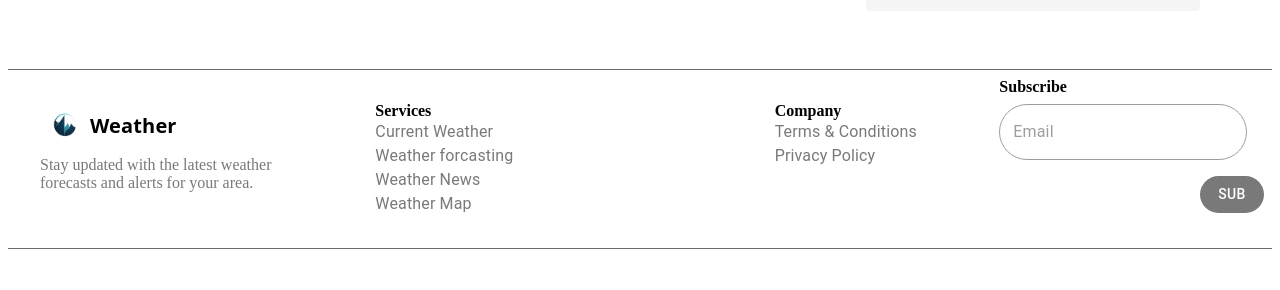
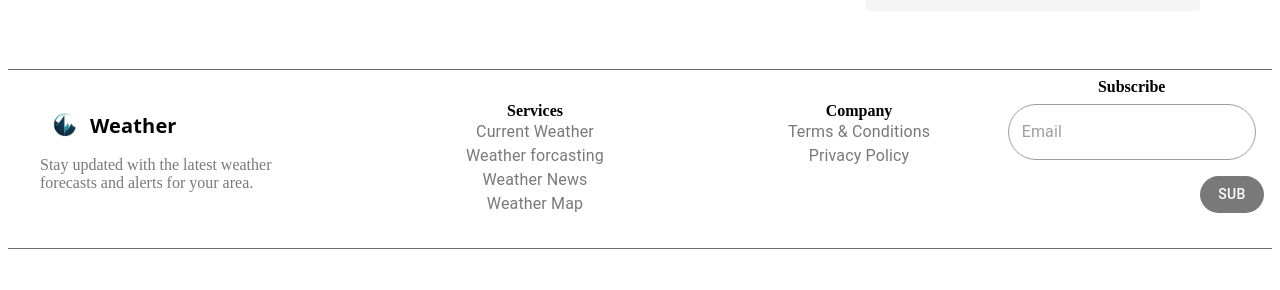
Before and after one commit to athulp281/Weather, a Next.js app: page /home/Home in a window 1280 px wide. Shown: the part 2287-2577 px from the top of the page. Built offline with nearby package versions, Linux system fonts and the light colour scheme; no server answers.

Commit message:
update footer

```diff
--- a/src/components/Footer.js
+++ b/src/components/Footer.js
@@ -22,7 +22,6 @@ function Footer() {
                 sx={{
                     width: "100%",
                     minHeight: 200,
-                    // bgcolor: "black",
                     display: "flex",
                     justifyContent: "center",
                     overflow: "hidden",
@@ -36,7 +35,7 @@ function Footer() {
                             <Box
                                 sx={{
                                     display: "flex",
-                                    width: "50%",
+                                    width: smUp ? "50%" : "100%",
                                     justifyContent: "center",
                                 }}
                             >
@@ -64,7 +63,6 @@ function Footer() {
                                             sx={{
                                                 mt: 1,
                                                 flexGrow: 1,
-                                                // color: "white",
                                                 fontWeight: "bolder",
                                                 fontFamily: "Open Sans",
                                                 fontStyle: "normal",
@@ -84,7 +82,20 @@ function Footer() {
                                     </Box>
                                 </Box>
                             </Box>
-                            <Box sx={{ width: "50%", padding: 4 }}>
+                            <Box
+                                sx={{
+                                    width: smUp ? "50%" : "100%",
+                                    padding: 4,
+                                }}
+                            >
+                                <Box
+                                    sx={{
+                                        display: "flex",
+                                        justifyContent: "center",
+                                        flexDirection: "column",
+                                        alignItems: "center",
+                                    }}
+                                >
                                     <Typography
                                         variant="subtitle"
                                         sx={{ fontWeight: "bolder" }}
@@ -104,10 +115,23 @@ function Footer() {
                                         Weather Map
                                     </Typography>
                                 </Box>
+                            </Box>
                         </Stack>
                         <Stack direction={mdUp ? "row" : "column"} spacing={2}>
-                            {" "}
-                            <Box sx={{ width: "50%", padding: 4 }}>
+                            <Box
+                                sx={{
+                                    width: smUp ? "50%" : "100%",
+                                    padding: 4,
+                                }}
+                            >
+                                <Box
+                                    sx={{
+                                        display: "flex",
+                                        justifyContent: "center",
+                                        flexDirection: "column",
+                                        alignItems: "center",
+                                    }}
+                                >
                                     <Typography
                                         variant="subtitle"
                                         sx={{ fontWeight: "bolder" }}
@@ -121,15 +145,35 @@ function Footer() {
                                         Privacy Policy
                                     </Typography>
                                 </Box>
-                            <Box sx={{ width: "50%", padding: 1 }}>
-                                <Box width={"100%"}>
+                            </Box>
+                            <Box
+                                sx={{
+                                    width: smUp ? "50%" : "100%",
+                                    padding: 1,
+                                }}
+                            >
+                                <Box
+                                    sx={{
+                                        display: "flex",
+                                        justifyContent: "center",
+                                        flexDirection: "column",
+                                        alignItems: "center",
+                                    }}
+                                >
                                     <Typography
                                         variant="subtitle"
                                         sx={{ fontWeight: "bolder" }}
                                     >
                                         Subscribe
                                     </Typography>
-                                    <Box pt={1} width={300}>
+                                    <Box
+                                        pt={1}
+                                        width={smUp ? 300 : "100%"}
+                                        sx={{
+                                            display: "flex",
+                                            justifyContent: "center",
+                                        }}
+                                    >
                                         <TextField
                                             label="Email"
                                             placeholder="Enter your email"
@@ -159,7 +203,9 @@ function Footer() {
                                 <Box
                                     sx={{
                                         display: "flex",
-                                        justifyContent: "flex-end",
+                                        justifyContent: smUp
+                                            ? "flex-end"
+                                            : "center",
                                     }}
                                 >
                                     <Button
--- a/src/pages/home/Home.js
+++ b/src/pages/home/Home.js
@@ -82,7 +82,7 @@ function HomePage() {
 
     return (
         <div>
-            <Box sx={{ padding: 6, mt: 15 }}>
+            <Box sx={{ padding: smUp ? 6 : 3, mt: 15 }}>
                 <Stack direction={mdUp ? "row" : "column"} spacing={2}>
                     {mdUp ? (
                         <>
```
Also changed, not shown: src/components/CompanyIcon.js (added, +36 -0 lines), src/components/navbar/MobileNavBar.js (added, +71 -0 lines), src/components/navbar/Navbar.js (+9 -6 lines), src/components/timeStatus/TimeStatus.js (+0 -11 lines). Lines whose indentation alone changed are shown as unchanged.
